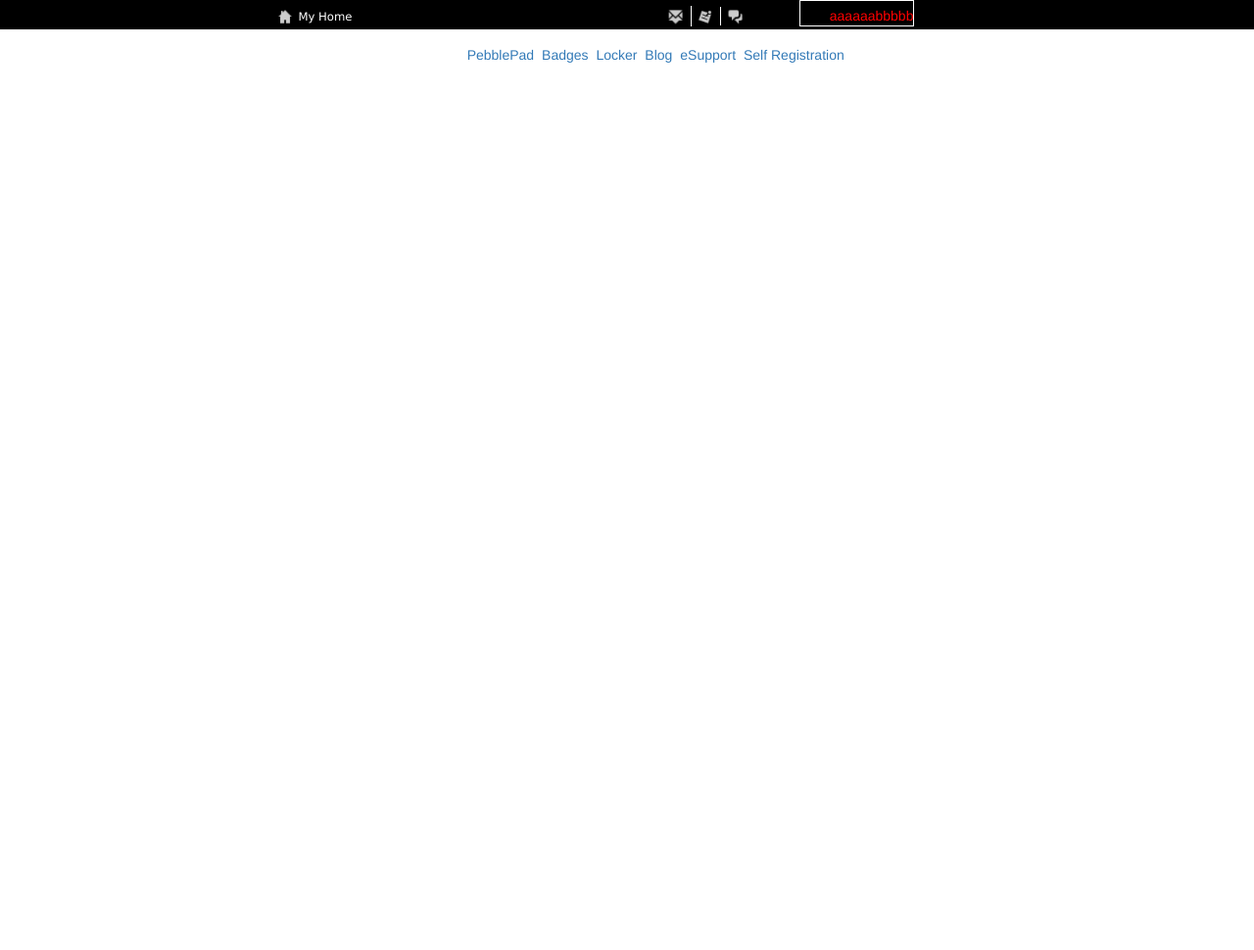
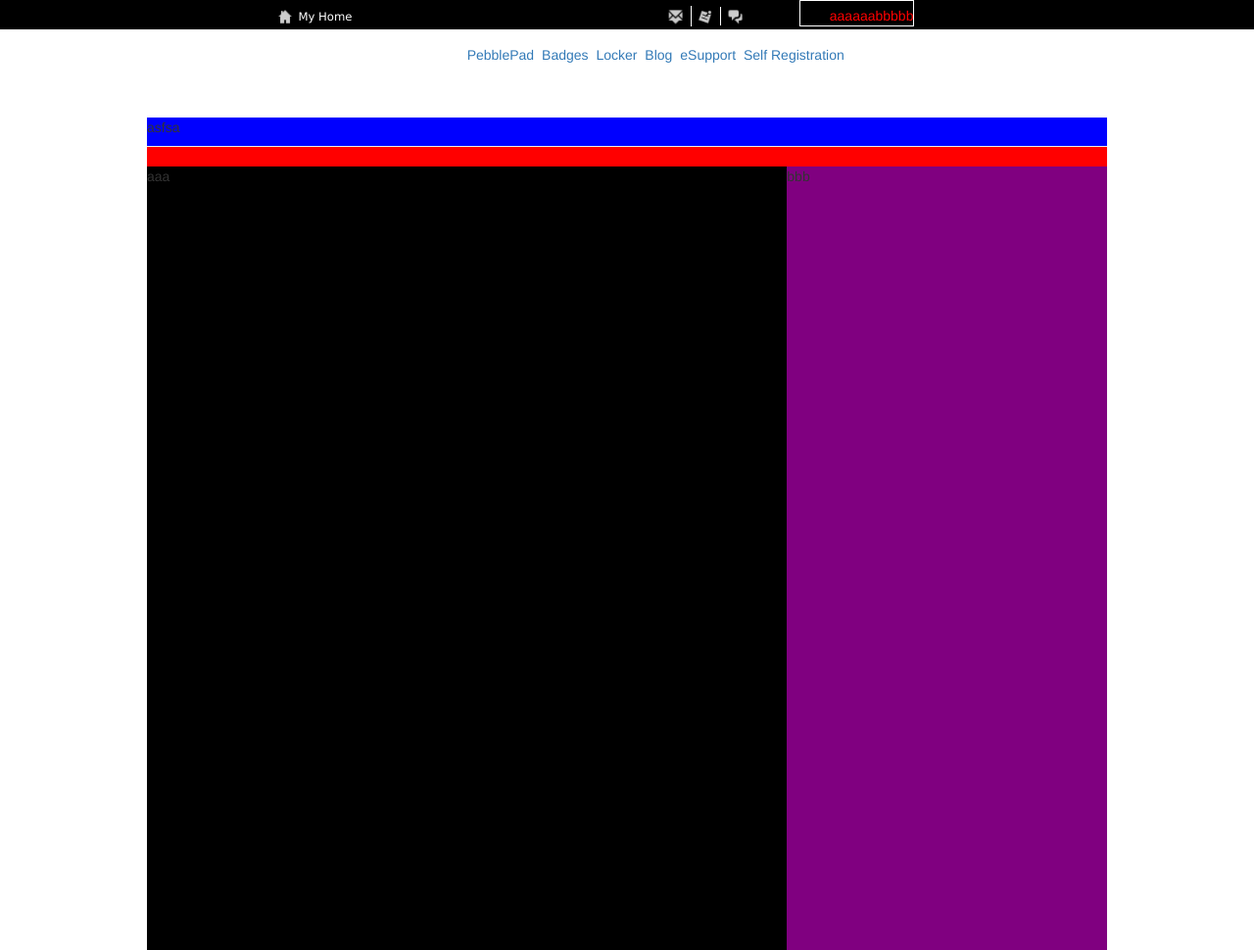
Before and after one commit to John1001Song/new-A2L, a plain HTML site: page mainPage.html in a window 1280 px wide. Shown: the whole page at 98% size. Before the commit the page ends 800 px from the top, so only its background shows below. Drawn offline with nearby package versions, Linux system fonts and the light colour scheme.

Commit message:
add main page

```diff
--- a/css/mainPage.css
+++ b/css/mainPage.css
@@ -147,3 +147,47 @@
     padding-left: 2px;
     padding-right: 2px;
 }
+
+
+
+
+.main-panel {
+    background-color: red;
+    position: relative;
+    min-width: 620px;
+    margin: 0 auto;
+    max-width: 980px;
+    height: 100%;
+    width: 100%;
+    table-layout: fixed;
+}
+
+.page-header {
+    display: block;
+    padding-top: 0px;
+    margin-top: 0px;
+    background-color: blue;
+    height: auto;
+}
+
+.main-panel-content {
+    height: 100%;
+    width: 100%;
+    table-layout: fixed;
+    display: table;
+}
+
+.left-panel {
+    display: table-cell;
+    height: 100%;
+    width: 66.6%;
+    background-color: black;
+}
+
+.right-panel {
+    display: table-cell;
+    height: 100%;
+    width: 33.3%;
+    background-color: purple;
+
+}
--- a/mainPage.html
+++ b/mainPage.html
@@ -97,6 +97,25 @@
     </div>
 
 
+    <div class="main-panel">
+        <div class="page-header">
+            asfsa
+        </div>
+
+        <div class="main-panel-content">
+            <div class="left-panel">
+                aaa
+            </div>
+
+            <div class="right-panel">
+                    bbb
+            </div>
+        </div>
+
+
+
+    </div>
+
 
 </div>
 
```
